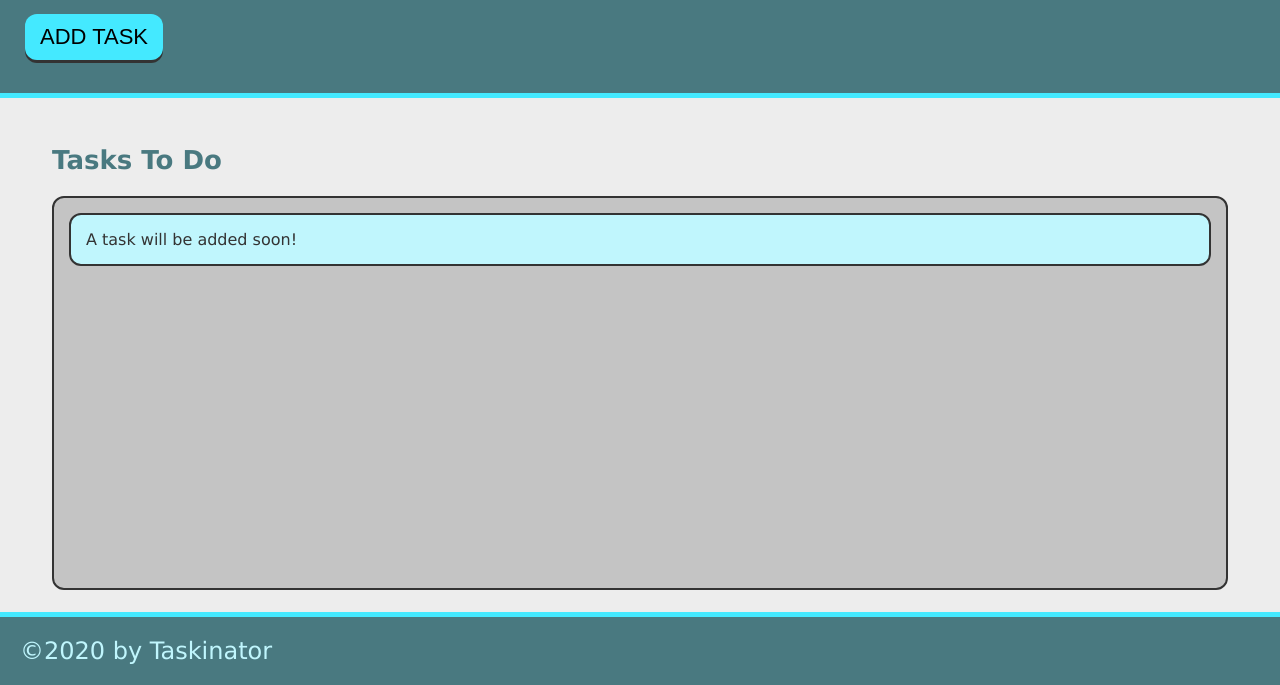
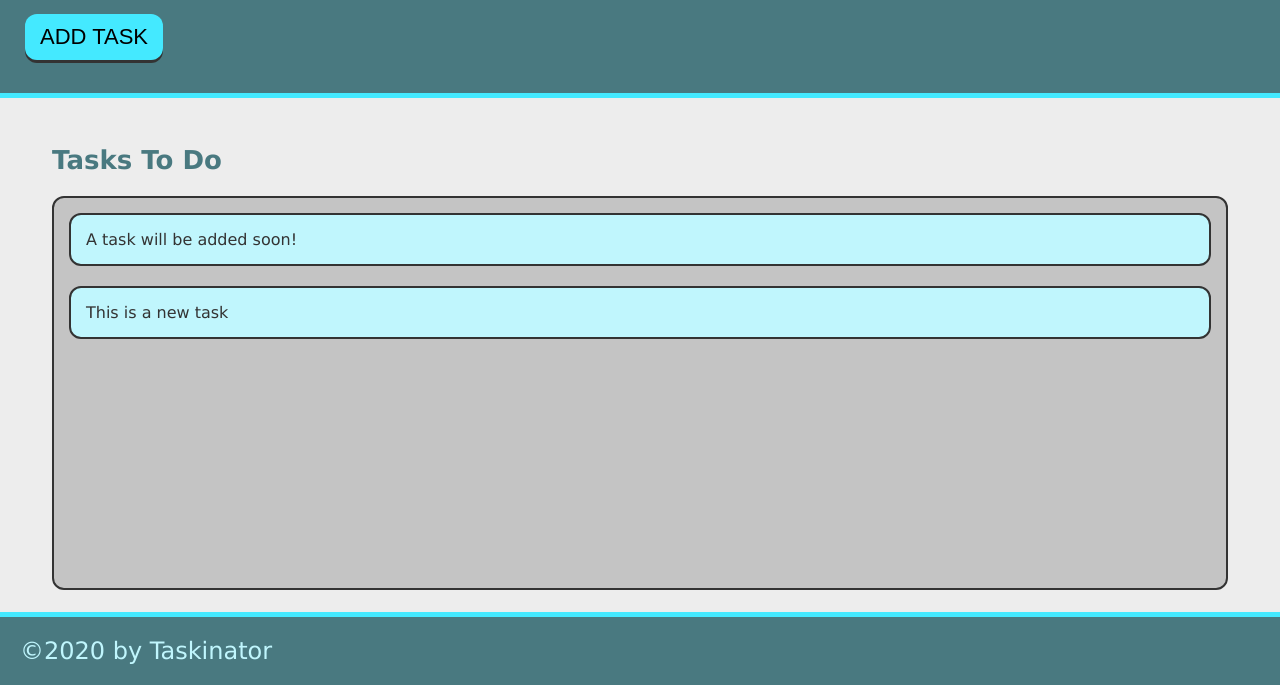
Before and after one commit to olliedirker/Taskinator, a plain HTML site: page index.html in a window 1280 px wide. Both pictures are taken after a click on the button "ADD TASK". Shown: the part 115-800 px from the top of the page. Drawn offline with Linux system fonts and the light colour scheme.

Commit message:
add ability to add task

```diff
--- a/assets/js/script.js
+++ b/assets/js/script.js
@@ -0,0 +1,14 @@
+var buttonEl = document.querySelector("#save-task");
+var tasksToDoEl = document.querySelector("#tasks-to-do")
+
+
+var createTaskHandler = function(){
+    var listItemEl = document.createElement("li");
+    listItemEl.className = "task-item";
+    listItemEl.textContent = "This is a new task";
+    tasksToDoEl.appendChild(listItemEl);
+}
+
+
+buttonEl.addEventListener("click",createTaskHandler
+);
--- a/index.html
+++ b/index.html
@@ -13,12 +13,12 @@
     <header>
         <h1 class="page-title">Taskinator</h1>
         <p>Click the button below to add a new task!</p>
-        <button class="btn">ADD TASK</button>
+        <button class="btn" id="save-task">ADD TASK</button>
     </header>
     <main class="page-content">
         <section class="task-list-wrapper">
             <h2 class="list-title">Tasks To Do</h2>
-            <ul class="task-list">
+            <ul class="task-list" id="tasks-to-do">
                 <li class="task-item">A task will be added soon!</li>
             </ul>
         </section>
```
